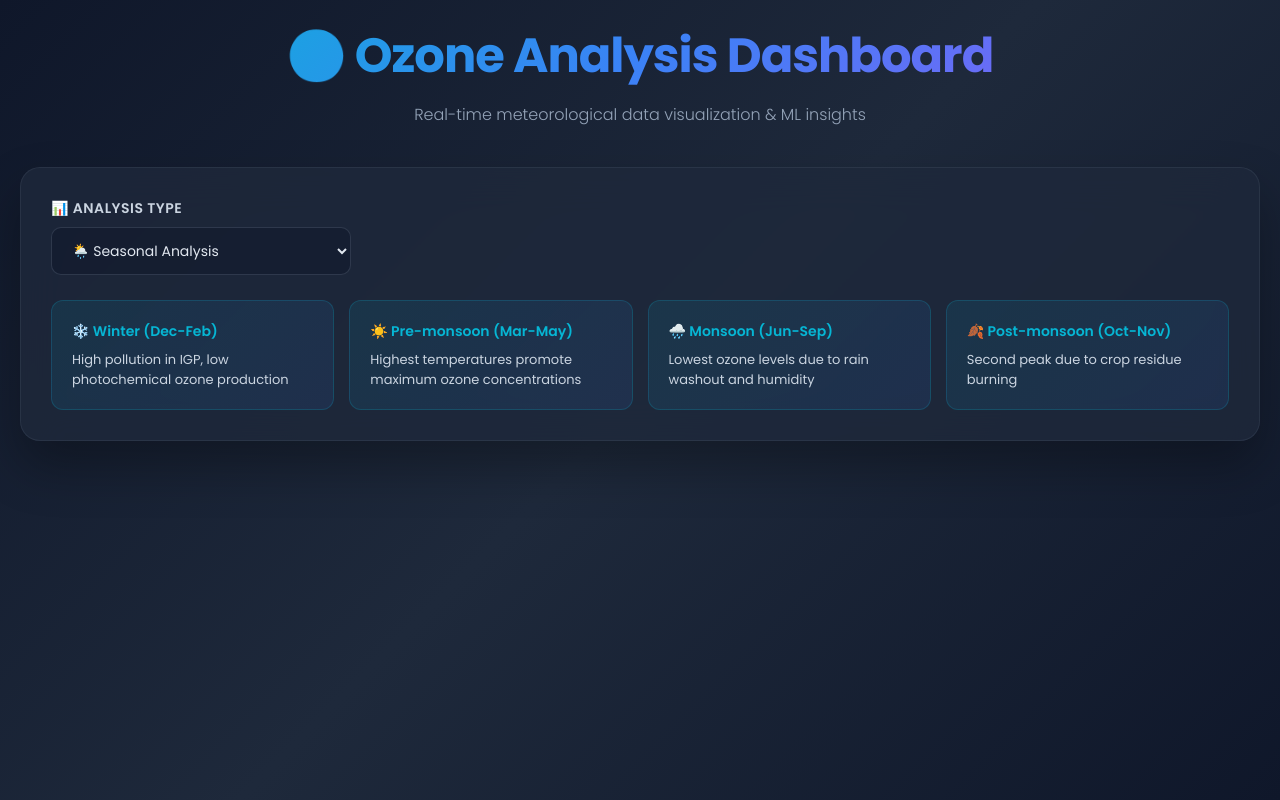
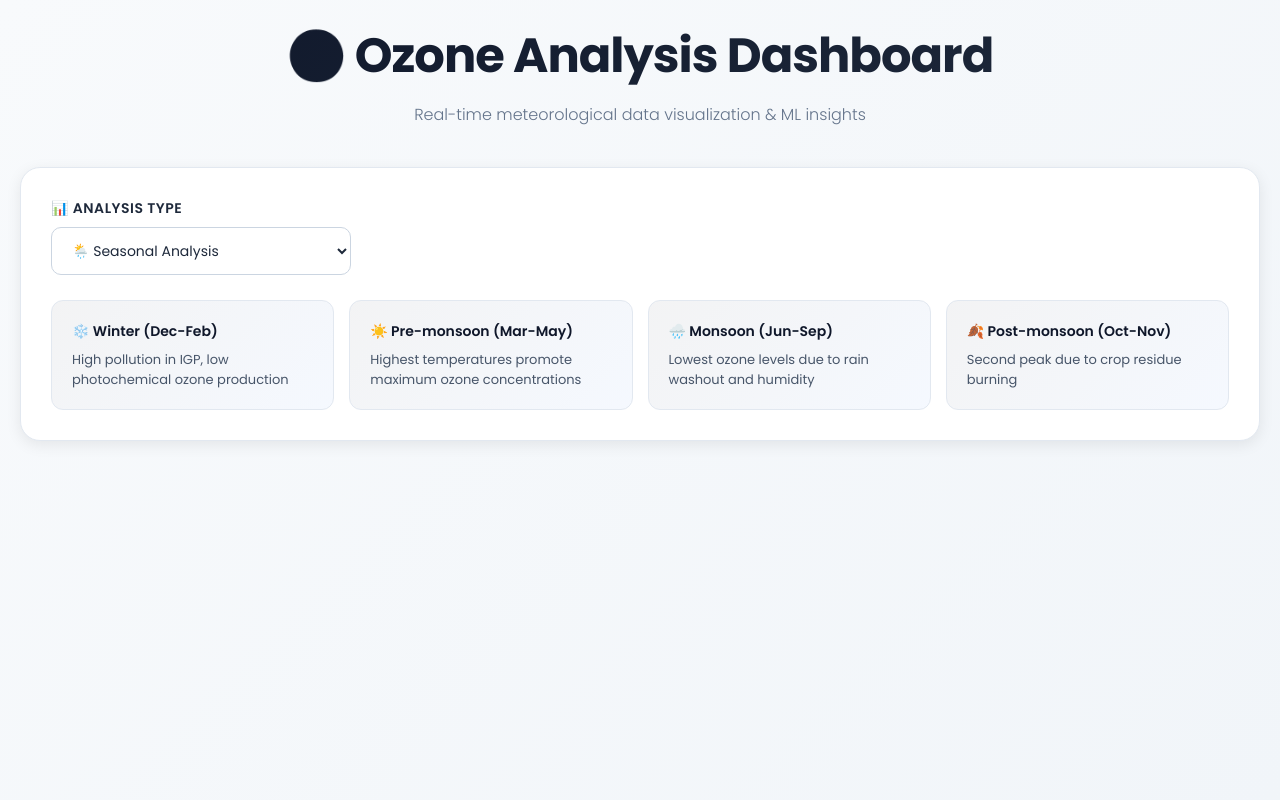
Before and after one commit to rajchaudhary99/Data, a Flask app: template templates/index.html in a window 1280 px wide. Run offline with Flask 3, Linux system fonts and the light colour scheme; the template is opened without the code that fills it, so the values that code supplies are empty; parts of the project's set-up code (start-up, migrations or seed data) failed here and were passed over.

Commit message:
first commit2

```diff
--- a/app.py
+++ b/app.py
@@ -117,14 +117,14 @@ def index():
                 title=f'{emoji} {season_name} Season - Bar Chart ({"-".join(season_months)})',
                 barmode='group',
                 height=450,
-                plot_bgcolor='rgba(15, 23, 42, 0.3)',
-                paper_bgcolor='rgba(0, 0, 0, 0)',
-                font=dict(family='Poppins', color='#e2e8f0', size=12),
-                title_font=dict(size=18, color='#06b6d4'),
-                xaxis=dict(title=dict(text='Year →', font=dict(size=13, color='#cbd5e1')), tickangle=-45, gridcolor='rgba(148, 163, 184, 0.1)', showgrid=True),
-                yaxis=dict(title=dict(text='TCO Concentration (DU) ↑', font=dict(size=13, color='#cbd5e1'), standoff=15), gridcolor='rgba(148, 163, 184, 0.1)'),
+                plot_bgcolor='#f8fafc',
+                paper_bgcolor='white',
+                font=dict(family='Poppins', color='#1e293b', size=12),
+                title_font=dict(size=18, color='#0f172a'),
+                xaxis=dict(title=dict(text='Year →', font=dict(size=14, color='#0f172a', family='Poppins')), tickangle=-45, gridcolor='#e2e8f0', showgrid=True, showline=True, linewidth=2, linecolor='#1e293b'),
+                yaxis=dict(title=dict(text='TCO Concentration (DU) ↑', font=dict(size=14, color='#0f172a', family='Poppins'), standoff=15), gridcolor='#e2e8f0', showline=True, linewidth=2, linecolor='#1e293b'),
                 hovermode='x unified',
-                margin=dict(l=60, r=40, t=80, b=80)
+                margin=dict(l=80, r=40, t=80, b=80)
             )
 
             # Trend Chart
@@ -134,14 +134,14 @@ def index():
             fig_trend.update_layout(
                 title=f'{emoji} {season_name} Season - Trend Analysis ({"-".join(season_months)})',
                 height=450,
-                plot_bgcolor='rgba(15, 23, 42, 0.3)',
-                paper_bgcolor='rgba(0, 0, 0, 0)',
-                font=dict(family='Poppins', color='#e2e8f0', size=12),
-                title_font=dict(size=18, color='#06b6d4'),
-                xaxis=dict(title=dict(text='Year →', font=dict(size=13, color='#cbd5e1')), tickangle=-45, gridcolor='rgba(148, 163, 184, 0.1)', showgrid=True),
-                yaxis=dict(title=dict(text='TCO Concentration (DU) ↑', font=dict(size=13, color='#cbd5e1'), standoff=15), gridcolor='rgba(148, 163, 184, 0.1)'),
+                plot_bgcolor='#f8fafc',
+                paper_bgcolor='white',
+                font=dict(family='Poppins', color='#1e293b', size=12),
+                title_font=dict(size=18, color='#0f172a'),
+                xaxis=dict(title=dict(text='Year →', font=dict(size=14, color='#0f172a', family='Poppins')), tickangle=-45, gridcolor='#e2e8f0', showgrid=True, showline=True, linewidth=2, linecolor='#1e293b'),
+                yaxis=dict(title=dict(text='TCO Concentration (DU) ↑', font=dict(size=14, color='#0f172a', family='Poppins'), standoff=15), gridcolor='#e2e8f0', showline=True, linewidth=2, linecolor='#1e293b'),
                 hovermode='x unified',
-                margin=dict(l=60, r=40, t=80, b=80)
+                margin=dict(l=80, r=40, t=80, b=80)
             )
 
             # Generate ML insights
@@ -172,14 +172,14 @@ def index():
             title='📊 Year-wise Average Ozone Analysis',
             barmode='group',
             height=450,
-            plot_bgcolor='rgba(15, 23, 42, 0.3)',
-            paper_bgcolor='rgba(0, 0, 0, 0)',
-            font=dict(family='Poppins', color='#e2e8f0', size=12),
-            title_font=dict(size=18, color='#06b6d4'),
-            xaxis=dict(title=dict(text='Year →', font=dict(size=13, color='#cbd5e1')), tickangle=-45, gridcolor='rgba(148, 163, 184, 0.1)', showgrid=True),
-            yaxis=dict(title=dict(text='TCO Concentration (DU) ↑', font=dict(size=13, color='#cbd5e1'), standoff=15), gridcolor='rgba(148, 163, 184, 0.1)'),
+            plot_bgcolor='#f8fafc',
+            paper_bgcolor='white',
+            font=dict(family='Poppins', color='#1e293b', size=12),
+            title_font=dict(size=18, color='#0f172a'),
+            xaxis=dict(title=dict(text='Year →', font=dict(size=14, color='#0f172a', family='Poppins')), tickangle=-45, gridcolor='#e2e8f0', showgrid=True, showline=True, linewidth=2, linecolor='#1e293b'),
+            yaxis=dict(title=dict(text='TCO Concentration (DU) ↑', font=dict(size=14, color='#0f172a', family='Poppins'), standoff=15), gridcolor='#e2e8f0', showline=True, linewidth=2, linecolor='#1e293b'),
             hovermode='x unified',
-            margin=dict(l=60, r=40, t=80, b=80)
+            margin=dict(l=80, r=40, t=80, b=80)
         )
 
         # Trend Chart
@@ -189,14 +189,14 @@ def index():
         fig2.update_layout(
             title='📈 Year-wise Trend Analysis',
             height=450,
-            plot_bgcolor='rgba(15, 23, 42, 0.3)',
-            paper_bgcolor='rgba(0, 0, 0, 0)',
-            font=dict(family='Poppins', color='#e2e8f0', size=12),
-            title_font=dict(size=18, color='#06b6d4'),
-            xaxis=dict(title=dict(text='Year →', font=dict(size=13, color='#cbd5e1')), tickangle=-45, gridcolor='rgba(148, 163, 184, 0.1)', showgrid=True),
-            yaxis=dict(title=dict(text='TCO Concentration (DU) ↑', font=dict(size=13, color='#cbd5e1'), standoff=15), gridcolor='rgba(148, 163, 184, 0.1)'),
+            plot_bgcolor='#f8fafc',
+            paper_bgcolor='white',
+            font=dict(family='Poppins', color='#1e293b', size=12),
+            title_font=dict(size=18, color='#0f172a'),
+            xaxis=dict(title=dict(text='Year →', font=dict(size=14, color='#0f172a', family='Poppins')), tickangle=-45, gridcolor='#e2e8f0', showgrid=True, showline=True, linewidth=2, linecolor='#1e293b'),
+            yaxis=dict(title=dict(text='TCO Concentration (DU) ↑', font=dict(size=14, color='#0f172a', family='Poppins'), standoff=15), gridcolor='#e2e8f0', showline=True, linewidth=2, linecolor='#1e293b'),
             hovermode='x unified',
-            margin=dict(l=60, r=40, t=80, b=80)
+            margin=dict(l=80, r=40, t=80, b=80)
         )
 
         # Generate ML insights
@@ -227,14 +227,14 @@ def index():
             title=f'📊 Month-wise Average Ozone Analysis ({year_range})',
             barmode='group',
             height=450,
-            plot_bgcolor='rgba(15, 23, 42, 0.3)',
-            paper_bgcolor='rgba(0, 0, 0, 0)',
-            font=dict(family='Poppins', color='#e2e8f0', size=12),
-            title_font=dict(size=18, color='#06b6d4'),
-            xaxis=dict(title=dict(text='Month (2004 - 2025) →', font=dict(size=13, color='#cbd5e1')), gridcolor='rgba(148, 163, 184, 0.1)', showgrid=True),
-            yaxis=dict(title=dict(text='TCO Concentration (DU) ↑', font=dict(size=13, color='#cbd5e1'), standoff=15), gridcolor='rgba(148, 163, 184, 0.1)'),
+            plot_bgcolor='#f8fafc',
+            paper_bgcolor='white',
+            font=dict(family='Poppins', color='#1e293b', size=12),
+            title_font=dict(size=18, color='#0f172a'),
+            xaxis=dict(title=dict(text='Month (2004 - 2025) →', font=dict(size=14, color='#0f172a', family='Poppins')), gridcolor='#e2e8f0', showgrid=True, showline=True, linewidth=2, linecolor='#1e293b'),
+            yaxis=dict(title=dict(text='TCO Concentration (DU) ↑', font=dict(size=14, color='#0f172a', family='Poppins'), standoff=15), gridcolor='#e2e8f0', showline=True, linewidth=2, linecolor='#1e293b'),
             hovermode='x unified',
-            margin=dict(l=60, r=40, t=80, b=80)
+            margin=dict(l=80, r=40, t=80, b=80)
         )
 
         # Trend Chart
@@ -244,14 +244,14 @@ def index():
         fig2.update_layout(
             title=f'📈 Month-wise Seasonal Trend Analysis ({year_range})',
             height=450,
-            plot_bgcolor='rgba(15, 23, 42, 0.3)',
-            paper_bgcolor='rgba(0, 0, 0, 0)',
-            font=dict(family='Poppins', color='#e2e8f0', size=12),
-            title_font=dict(size=18, color='#06b6d4'),
-            xaxis=dict(title=dict(text='Month (2004 - 2025) →', font=dict(size=13, color='#cbd5e1')), gridcolor='rgba(148, 163, 184, 0.1)', showgrid=True),
-            yaxis=dict(title=dict(text='TCO Concentration (DU) ↑', font=dict(size=13, color='#cbd5e1'), standoff=15), gridcolor='rgba(148, 163, 184, 0.1)'),
+            plot_bgcolor='#f8fafc',
+            paper_bgcolor='white',
+            font=dict(family='Poppins', color='#1e293b', size=12),
+            title_font=dict(size=18, color='#0f172a'),
+            xaxis=dict(title=dict(text='Month (2004 - 2025) →', font=dict(size=14, color='#0f172a', family='Poppins')), gridcolor='#e2e8f0', showgrid=True, showline=True, linewidth=2, linecolor='#1e293b'),
+            yaxis=dict(title=dict(text='TCO Concentration (DU) ↑', font=dict(size=14, color='#0f172a', family='Poppins'), standoff=15), gridcolor='#e2e8f0', showline=True, linewidth=2, linecolor='#1e293b'),
             hovermode='x unified',
-            margin=dict(l=60, r=40, t=80, b=80)
+            margin=dict(l=80, r=40, t=80, b=80)
         )
 
         # Generate ML insights
--- a/templates/index.html
+++ b/templates/index.html
@@ -9,10 +9,10 @@
         * { margin: 0; padding: 0; box-sizing: border-box; }
         body {
             font-family: 'Poppins', sans-serif;
-            background: linear-gradient(135deg, #0f172a 0%, #1e293b 50%, #0f172a 100%);
+            background: linear-gradient(135deg, #f8fafc 0%, #f1f5f9 100%);
             min-height: 100vh;
             padding: 20px;
-            color: #e2e8f0;
+            color: #1e293b;
         }
         .container {
             max-width: 1800px;
@@ -30,7 +30,7 @@
         h1 {
             font-size: 48px;
             font-weight: 700;
-            background: linear-gradient(135deg, #06b6d4 0%, #3b82f6 50%, #8b5cf6 100%);
+            background: linear-gradient(135deg, #0f172a 0%, #1e293b 100%);
             -webkit-background-clip: text;
             -webkit-text-fill-color: transparent;
             margin-bottom: 10px;
@@ -38,17 +38,17 @@
         }
         .subtitle {
             font-size: 16px;
-            color: #94a3b8;
+            color: #64748b;
             font-weight: 300;
         }
         .controls {
-            background: rgba(30, 41, 59, 0.8);
+            background: white;
             backdrop-filter: blur(20px);
             padding: 30px;
             border-radius: 20px;
             margin-bottom: 30px;
-            border: 1px solid rgba(148, 163, 184, 0.1);
-            box-shadow: 0 25px 50px rgba(0, 0, 0, 0.3);
+            border: 1px solid #e2e8f0;
+            box-shadow: 0 4px 15px rgba(0, 0, 0, 0.08);
         }
         .control-group {
             display: flex;
@@ -59,7 +59,7 @@
         }
         label {
             font-weight: 600;
-            color: #cbd5e1;
+            color: #1e293b;
             font-size: 14px;
             text-transform: uppercase;
             letter-spacing: 0.5px;
@@ -69,10 +69,10 @@
         select {
             padding: 12px 16px;
             font-size: 14px;
-            border: 1px solid rgba(148, 163, 184, 0.2);
+            border: 1px solid #cbd5e1;
             border-radius: 10px;
-            background: rgba(15, 23, 42, 0.5);
-            color: #e2e8f0;
+            background: white;
+            color: #1e293b;
             cursor: pointer;
             transition: all 0.3s ease;
             font-weight: 500;
@@ -96,26 +96,26 @@
             margin-top: 25px;
         }
         .info-card {
-            background: linear-gradient(135deg, rgba(6, 182, 212, 0.1) 0%, rgba(59, 130, 246, 0.1) 100%);
+            background: linear-gradient(135deg, rgba(15, 23, 42, 0.05) 0%, rgba(59, 130, 246, 0.05) 100%);
             padding: 20px;
             border-radius: 12px;
-            border: 1px solid rgba(6, 182, 212, 0.2);
+            border: 1px solid #e2e8f0;
             transition: all 0.3s ease;
         }
         .info-card:hover {
-            border-color: rgba(6, 182, 212, 0.5);
-            background: linear-gradient(135deg, rgba(6, 182, 212, 0.15) 0%, rgba(59, 130, 246, 0.15) 100%);
+            border-color: #cbd5e1;
+            background: linear-gradient(135deg, rgba(15, 23, 42, 0.08) 0%, rgba(59, 130, 246, 0.08) 100%);
             transform: translateY(-2px);
         }
         .info-card h4 {
-            color: #06b6d4;
+            color: #0f172a;
             margin-bottom: 8px;
             font-size: 14px;
             font-weight: 600;
         }
         .info-card p {
             font-size: 13px;
-            color: #cbd5e1;
+            color: #475569;
             line-height: 1.5;
         }
         .charts-section {
```
Also changed, not shown: other parts of templates/index.html (+13 -13 lines).
